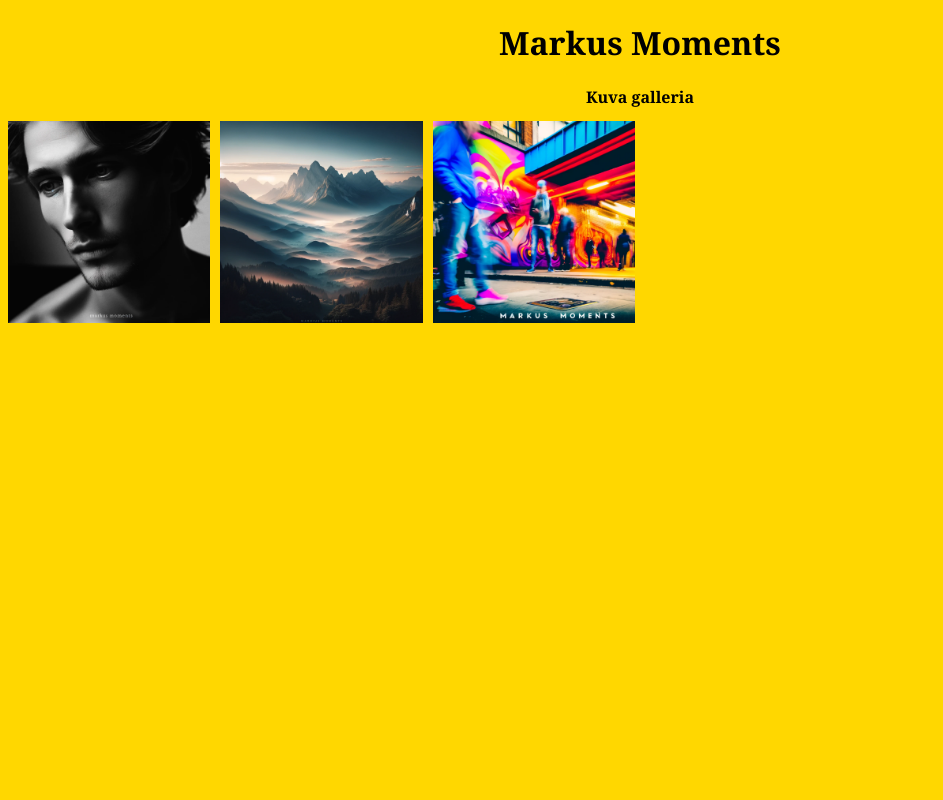
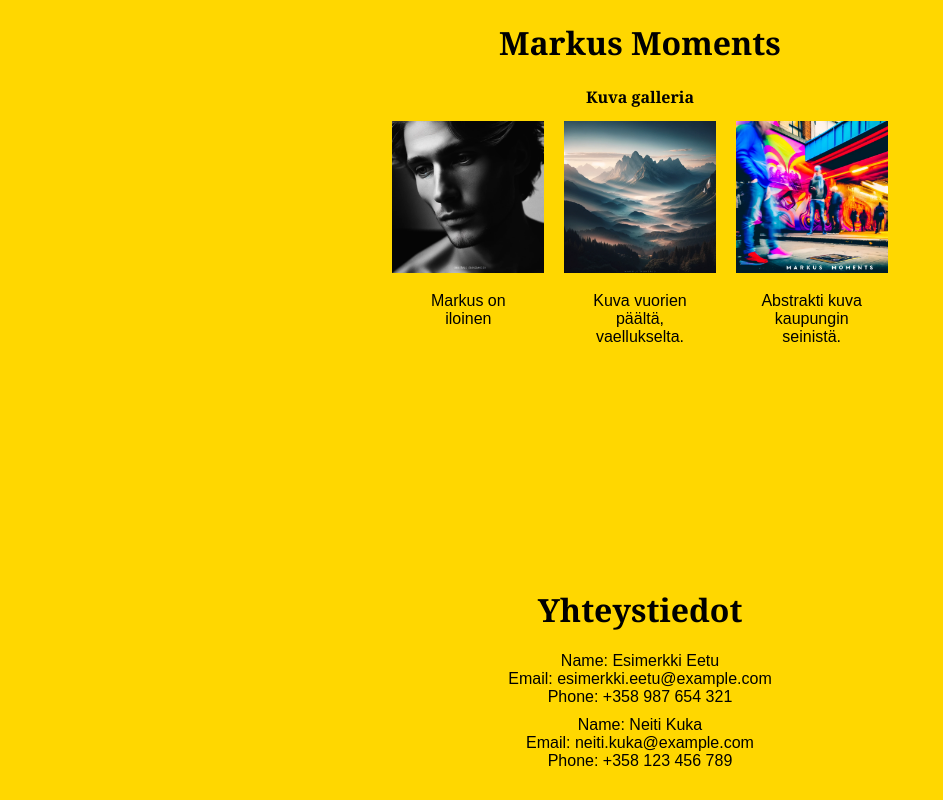
Before and after one commit to Synetraa1/MarkusMoments, a plain HTML site: page sivu/index.html in a window 1280 px wide. Shown: the whole page, without its empty margins (0-943 px from the left). Drawn offline with Linux system fonts and the light colour scheme.

Commit message:
Kuva Gallerian lisäys

```diff
--- a/sivu/index.html
+++ b/sivu/index.html
@@ -7,15 +7,59 @@
   <meta name="viewport" content="width=device-width, initial-scale=1.0">
 </head>
 <body>
-  <div class ="center">
   <h1>Markus Moments</h1>
   <h2>Kuva galleria</h2>
+  <!--Kuva gallerian aloitus-->
+  <div class="gallery-container"> <!--Kuvat jonku asteiseen laatikkoon-->
   <div class="gallery">
-    <img src="kuvat/projekti 1.webp" alt="Hymyilevä Markus">
-    <img src="kuvat/projekti 2.webp" alt="Vuorista kuva">
-    <img src="kuvat/projekti 3.webp" alt="Abstrakti värillinen kuva">
-    <!-- Kuvat löytyy tästä -->
+    <!-- Ensimmäinen kuva alt textiä saa vaihdella halutessaan.-->
+    <a href="kuvat/projekti 1.webp">
+      <img src="kuvat/projekti 1.webp" alt="Hymyilevä Markus">
+    </a>
+    <div class="desc">Markus on iloinen</div>
+    <!--Kuvailu teksti kuvan alla. Vapaata riistaa voi muokkaa-->
+  </div>
+  <div class="gallery">
+<!-- Toinen kuva alt textiä saa vaihdella halutessaan.-->
+    <a href="kuvat/projekti 2.webp">
+      <img src="kuvat/projekti 2.webp" alt="Vuorista kuva">
+      <!-- Toinen kuva alt textiä saa vaihdella halutessaan.-->
+    </a>
+    <div class="desc">Kuva vuorien päältä, vaellukselta.</div>
+    <!--Kuvailu teksti kuvan alla. Vapaata riistaa voi muokkaa-->
+  </div>
+  <div class="gallery">
+          <!-- Kolmas kuva alt textiä saa vaihdella halutessaan.-->
+    <a href="kuvat/projekti 3.webp">
+      <img src="kuvat/projekti 3.webp" alt="Abstrakti värillinen kuva">
+    </a>
+    <div class="desc">Abstrakti kuva kaupungin seinistä.</div>
+    <!--Kuvailu teksti kuvan alla. Vapaata riistaa voi muokkaa-->
+  </div>
+
+</head>
+<body>
+     <div id="contact-list">
+        <h1>Yhteystiedot</h1>
+        <ul>
+
+            <li>Name: Esimerkki Eetu<br>Email: esimerkki.eetu@example.com<br>Phone: +358 987 654 321</li>
+            <li>Name: Neiti Kuka<br>Email: neiti.kuka@example.com<br>Phone: +358 123 456 789</li>
+            <!-- Lisää voi laittaa -->
+        </ul>
+    </div>
+
+
+
+</head>
+<body>
+
+
+    </ul>
   </div>
 </div>
 </body>
 </html>
+</div>
+</body>
+</html>
--- a/sivu/style.css
+++ b/sivu/style.css
@@ -2,13 +2,14 @@ h1 {
   color: #000000;
   font-size: 2em;
   font-family: Georgia;
+  text-align: center;
 }
 
 h2 {
   color: #000000;
   font-size: 1em;
   font-family: Georgia;
-
+  text-align: center;
 }
 /*Taustaväri*/
 body {
@@ -17,18 +18,55 @@ body {
 }
 
 /* Galleria */
-.gallery {
-  display: grid;
-  grid-template-columns: repeat(auto-fill, minmax(200px, 1fr));
-  gap: 10px;
+.gallery-container {
+  margin: 0 auto; /* Keskittää gallerian vaakasuunnassa */
+  width: 80%; /* Määrittää gallerian leveyden 80% näytön leveydestä */
+  display: flex; /* Käyttää joustavia bokseja */
+  flex-wrap: wrap; /* Käärii boksit riveille tarvittaessa */
+  justify-content: center; /* Keskittää boksit vaakasuunnassa */
 }
 
 /* Galleria tyyli */
+.gallery {
+  width: 15%; /* Määrittää kuvan leveyden galleriassa */
+  margin: 0 10px; /* Asettaa välimatkan kuvien välille */
+  box-sizing: border-box; /* Huomioi reunukset ja täyttö */
+}
+
 .gallery img {
-  max-width: 100%;
-  height: auto;
+  width: 100%; /* Asettaa kuvan leveyden 100% gallerian leveydestä */
+  height: auto; /* Säilyttää kuvan alkuperäisen korkeuden suhteessa leveyteen */
 }
-/* Center class */
-.center {
-  text-align: center;
+
+@media screen and (max-width: 600px) {
+  .gallery {
+    width: 100%; /* Muuttaa kuvien leveyden 100% näytön leveydestä pienemmillä näytöillä */
+  }
 }
+div.desc {
+  padding: 15px; /* Asettaa sisennyksen kuvauksiin */
+  text-align: center; /* Keskittää kuvauksen tekstisisällön */
+}
+
+/* Tyyli*/
+body {
+  position: relative;
+  margin-bottom: 150px;
+}
+#contact-list {
+  position: fixed; /* Sijainti alhaalla  */
+  bottom: 0;
+  text-align:center;
+  width: 100%;
+  background-color: gold;
+  padding: 20px;
+  box-sizing: border-box;
+}
+ul {
+  list-style-type: none;
+  padding: 0;
+  margin: 0;
+}
+li {
+  margin-bottom: 10px;
+}
```
